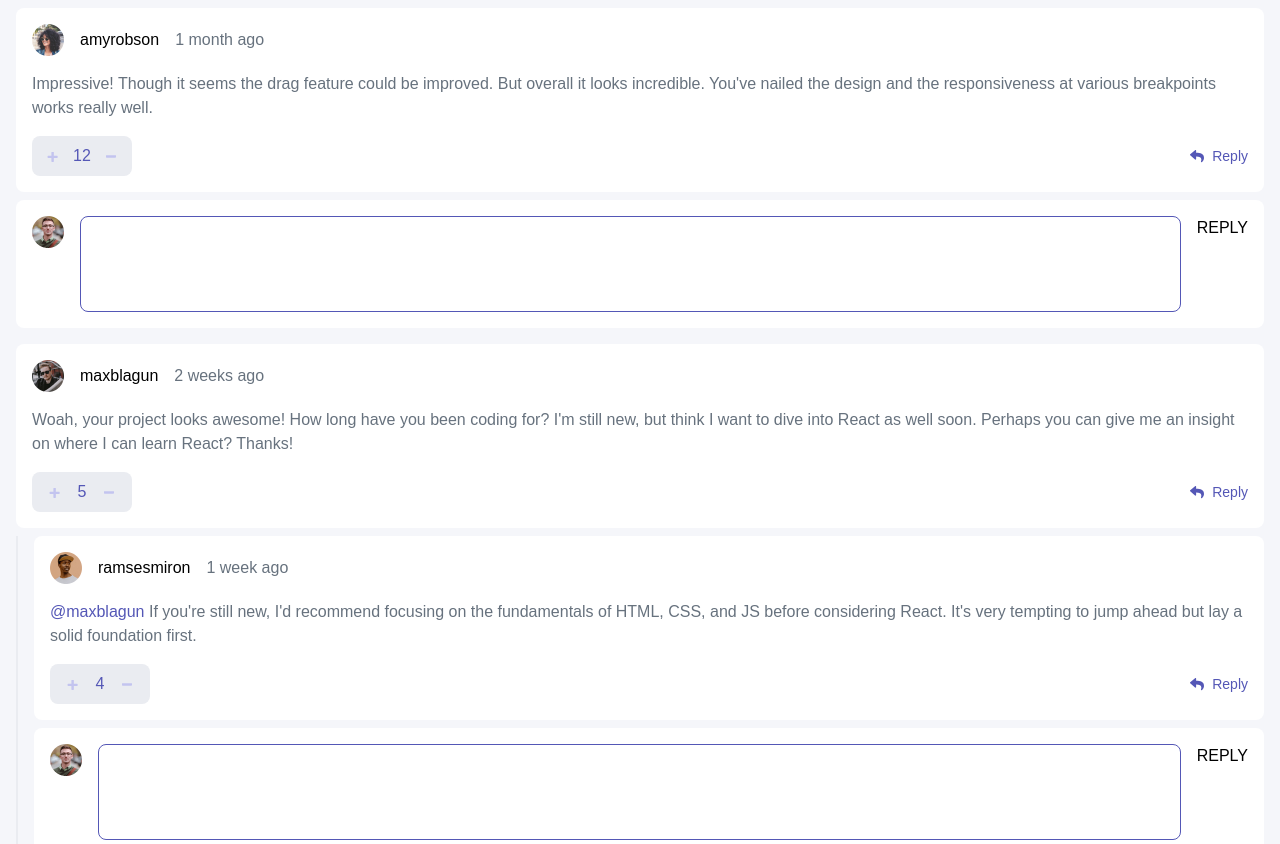
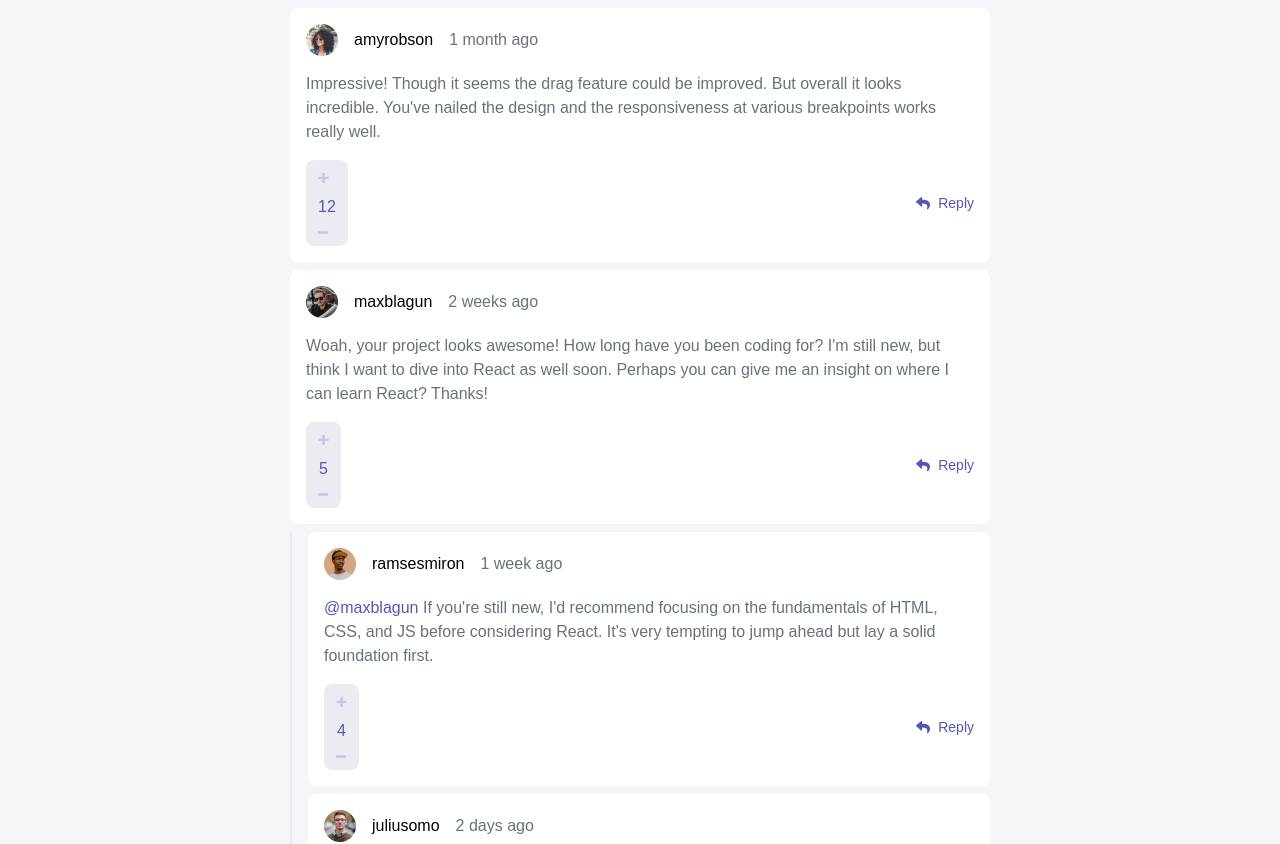
Before and after one commit to king-oldmate/FEM-interactive-comments-section, a React (Create React App) app: page / in a window 1280 px wide. Shown: the top 844 px of the page. Built offline with nearby package versions, Linux system fonts and the light colour scheme.

Commit message:
Some styling, encapsulated the vote buttons, added db.json for later

```diff
--- /dev/null
+++ b/db.json
@@ -0,0 +1,68 @@
+{
+  "currentUser": {
+    "image": {
+      "png": "./images/avatars/image-juliusomo.png",
+      "webp": "./images/avatars/image-juliusomo.webp"
+    },
+    "username": "juliusomo"
+  },
+  "comments": [
+    {
+      "id": 1,
+      "content": "Impressive! Though it seems the drag feature could be improved. But overall it looks incredible. You've nailed the design and the responsiveness at various breakpoints works really well.",
+      "createdAt": "1 month ago",
+      "score": 12,
+      "user": {
+        "image": {
+          "png": "./images/avatars/image-amyrobson.png",
+          "webp": "./images/avatars/image-amyrobson.webp"
+        },
+        "username": "amyrobson"
+      },
+      "replies": []
+    },
+    {
+      "id": 2,
+      "content": "Woah, your project looks awesome! How long have you been coding for? I'm still new, but think I want to dive into React as well soon. Perhaps you can give me an insight on where I can learn React? Thanks!",
+      "createdAt": "2 weeks ago",
+      "score": 5,
+      "user": {
+        "image": {
+          "png": "./images/avatars/image-maxblagun.png",
+          "webp": "./images/avatars/image-maxblagun.webp"
+        },
+        "username": "maxblagun"
+      },
+      "replies": [
+        {
+          "id": 3,
+          "content": "If you're still new, I'd recommend focusing on the fundamentals of HTML, CSS, and JS before considering React. It's very tempting to jump ahead but lay a solid foundation first.",
+          "createdAt": "1 week ago",
+          "score": 4,
+          "replyingTo": "maxblagun",
+          "user": {
+            "image": {
+              "png": "./images/avatars/image-ramsesmiron.png",
+              "webp": "./images/avatars/image-ramsesmiron.webp"
+            },
+            "username": "ramsesmiron"
+          }
+        },
+        {
+          "id": 4,
+          "content": "I couldn't agree more with this. Everything moves so fast and it always seems like everyone knows the newest library/framework. But the fundamentals are what stay constant.",
+          "createdAt": "2 days ago",
+          "score": 2,
+          "replyingTo": "ramsesmiron",
+          "user": {
+            "image": {
+              "png": "./images/avatars/image-juliusomo.png",
+              "webp": "./images/avatars/image-juliusomo.webp"
+            },
+            "username": "juliusomo"
+          }
+        }
+      ]
+    }
+  ]
+}
--- a/src/App.js
+++ b/src/App.js
@@ -6,7 +6,7 @@ function App() {
   const { image, username } = currentUser;
   const currentUserImage = image.png;
   return (
-    <div className=''>
+    <div className='max-w-[732px] mx-auto'>
       {comments.map((comment) => {
         return (
           <Post
--- a/src/Post.jsx
+++ b/src/Post.jsx
@@ -1,6 +1,7 @@
 import React, { useState, useEffect } from "react";
 
 import Reply from "./Reply";
+import VoteButtons from "./VoteButtons";
 
 const Post = ({ comment, currentUsername, currentUserImage }) => {
   const { id, content, createdAt, score, user, replies, replyingTo } = comment;
@@ -87,7 +88,7 @@ const Post = ({ comment, currentUsername, currentUserImage }) => {
     }
   };
 
-  const [replyOpen, setReplyOpen] = useState(true);
+  const [replyOpen, setReplyOpen] = useState(false);
 
   return (
     <>
@@ -107,26 +108,9 @@ const Post = ({ comment, currentUsername, currentUserImage }) => {
           </span>
           {content}
         </p>
-        <div className='flex'>
-          <div className='bg-light-gray flex w-[100px] justify-evenly rounded-lg py-2 text-moderate-blue'>
-            <button
-              onClick={() => addVote()}
-              className=' hover:fill-moderate-blue fill-light-grayish-blue'
-            >
-              <svg width='11' height='11' xmlns='http://www.w3.org/2000/svg'>
-                <path d='M6.33 10.896c.137 0 .255-.05.354-.149.1-.1.149-.217.149-.354V7.004h3.315c.136 0 .254-.05.354-.149.099-.1.148-.217.148-.354V5.272a.483.483 0 0 0-.148-.354.483.483 0 0 0-.354-.149H6.833V1.4a.483.483 0 0 0-.149-.354.483.483 0 0 0-.354-.149H4.915a.483.483 0 0 0-.354.149c-.1.1-.149.217-.149.354v3.37H1.08a.483.483 0 0 0-.354.15c-.1.099-.149.217-.149.353v1.23c0 .136.05.254.149.353.1.1.217.149.354.149h3.333v3.39c0 .136.05.254.15.353.098.1.216.149.353.149H6.33Z' />
-              </svg>
-            </button>
-            {votes}
-            <button
-              onClick={() => downVote()}
-              className=' hover:fill-moderate-blue fill-light-grayish-blue'
-            >
-              <svg width='11' height='3' xmlns='http://www.w3.org/2000/svg'>
-                <path d='M9.256 2.66c.204 0 .38-.056.53-.167.148-.11.222-.243.222-.396V.722c0-.152-.074-.284-.223-.395a.859.859 0 0 0-.53-.167H.76a.859.859 0 0 0-.53.167C.083.437.009.57.009.722v1.375c0 .153.074.285.223.396a.859.859 0 0 0 .53.167h8.495Z' />
-              </svg>
-            </button>
-          </div>
+        <div className='flex '>
+          <VoteButtons votes={votes} addVote={addVote} downVote={downVote} />
+
           <button
             className='flex items-center fill-moderate-blue text-moderate-blue hover:text-light-grayish-blue hover:fill-light-grayish-blue ml-auto gap-x-2 text-sm'
             onClick={() => setReplyOpen(!replyOpen)}
@@ -138,24 +122,26 @@ const Post = ({ comment, currentUsername, currentUserImage }) => {
           </button>
         </div>
       </article>
-      {replies && // fix gap in left border - div needs to surround all replies
-        replies.map((reply, index) => {
-          return (
-            <div className='border-light-gray border-l-2 ml-4' key={index}>
-              <Post
-                comment={reply}
-                currentUsername={currentUsername}
-                currentUserImage={currentUserImage}
-              />
-            </div>
-          );
-        })}
       {replyOpen && (
         <Reply
           currentUsername={currentUsername}
           currentUserImage={currentUserImage}
         />
       )}
+      <div className='border-light-gray border-l-2 ml-4'>
+        {replies &&
+          replies.map((reply, index) => {
+            return (
+              <div key={index}>
+                <Post
+                  comment={reply}
+                  currentUsername={currentUsername}
+                  currentUserImage={currentUserImage}
+                />
+              </div>
+            );
+          })}
+      </div>
     </>
   );
 };
--- a/src/Reply.jsx
+++ b/src/Reply.jsx
@@ -4,8 +4,10 @@ const Reply = ({ currentUsername, currentUserImage }) => {
   return (
     <article className='bg-white mx-4 mb-4 mt-2 rounded-lg p-4 flex gap-x-4 items-start'>
       <img src={currentUserImage} alt='' className='profile-picture' />
-      <input className='border-moderate-blue border-[1px] rounded-lg grow px-5 py-3 h-24'></input>
-      <button className='uppercase'>Reply</button>
+      <textarea className='border-moderate-blue border-[1px] rounded-lg grow px-5 py-3 h-24 align-top'></textarea>
+      <button className='uppercase text-white bg-moderate-blue px-7 py-3 rounded-lg hover:bg-light-grayish-blue'>
+        Reply
+      </button>
     </article>
   );
 };
--- /dev/null
+++ b/src/VoteButtons.jsx
@@ -0,0 +1,27 @@
+import React from "react";
+
+const VoteButtons = ({ votes, addVote, downVote }) => {
+  return (
+    <div className='bg-light-gray flex md:flex-col justify-evenly gap-x-4 rounded-lg py-2 px-3 md:py-3 md:gap-y-3 md:justify-center text-moderate-blue text-center'>
+      <button
+        onClick={() => addVote()}
+        className=' hover:fill-moderate-blue fill-light-grayish-blue'
+      >
+        <svg width='11' height='11' xmlns='http://www.w3.org/2000/svg'>
+          <path d='M6.33 10.896c.137 0 .255-.05.354-.149.1-.1.149-.217.149-.354V7.004h3.315c.136 0 .254-.05.354-.149.099-.1.148-.217.148-.354V5.272a.483.483 0 0 0-.148-.354.483.483 0 0 0-.354-.149H6.833V1.4a.483.483 0 0 0-.149-.354.483.483 0 0 0-.354-.149H4.915a.483.483 0 0 0-.354.149c-.1.1-.149.217-.149.354v3.37H1.08a.483.483 0 0 0-.354.15c-.1.099-.149.217-.149.353v1.23c0 .136.05.254.149.353.1.1.217.149.354.149h3.333v3.39c0 .136.05.254.15.353.098.1.216.149.353.149H6.33Z' />
+        </svg>
+      </button>
+      <span className='font-medium'>{votes}</span>
+      <button
+        onClick={() => downVote()}
+        className=' hover:fill-moderate-blue fill-light-grayish-blue'
+      >
+        <svg width='11' height='3' xmlns='http://www.w3.org/2000/svg'>
+          <path d='M9.256 2.66c.204 0 .38-.056.53-.167.148-.11.222-.243.222-.396V.722c0-.152-.074-.284-.223-.395a.859.859 0 0 0-.53-.167H.76a.859.859 0 0 0-.53.167C.083.437.009.57.009.722v1.375c0 .153.074.285.223.396a.859.859 0 0 0 .53.167h8.495Z' />
+        </svg>
+      </button>
+    </div>
+  );
+};
+
+export default VoteButtons;
```
